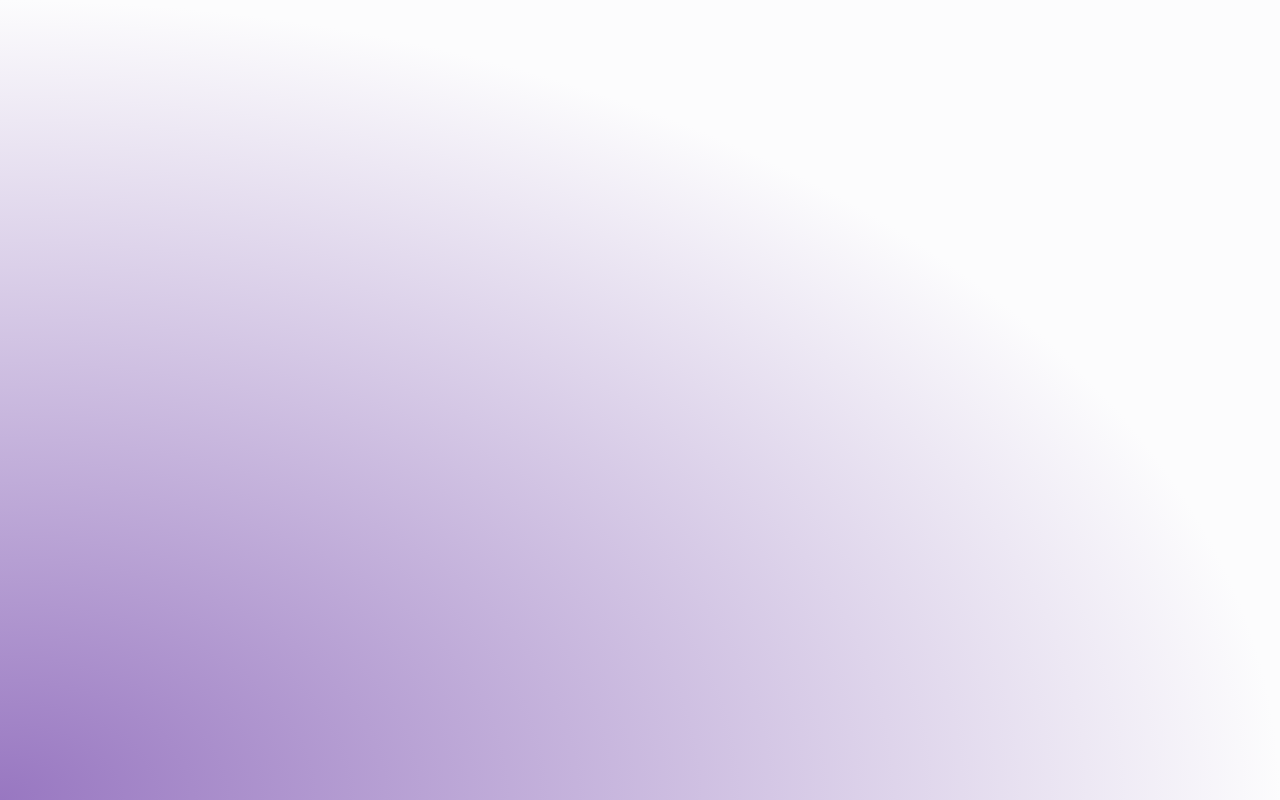
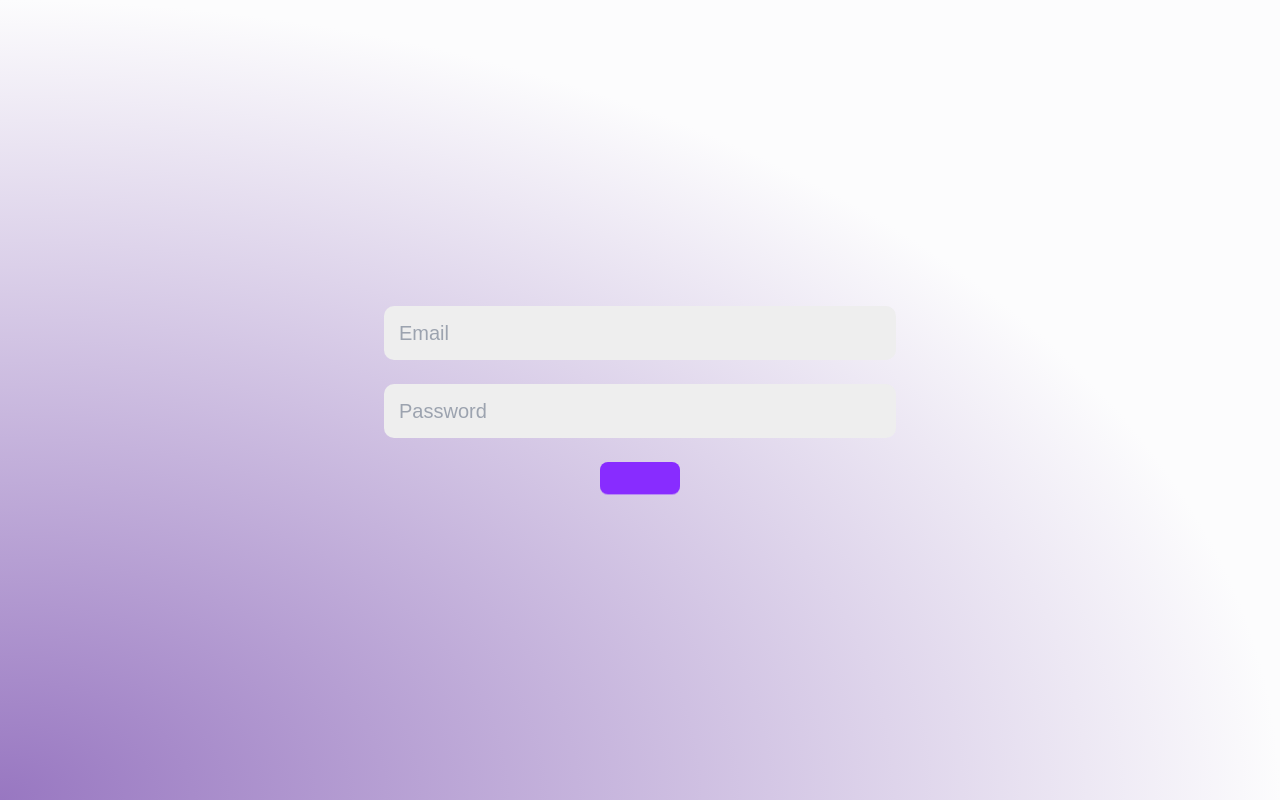
Before and after one commit to Dikshit-Kapoor/react-chatbot, a React (Vite) app: page /sign-in in a window 1280 px wide. Before the commit this address had no page. Built offline with nearby package versions, Linux system fonts and the light colour scheme.

Commit message:
Adding sign in page

```diff
--- a/src/App.tsx
+++ b/src/App.tsx
@@ -8,7 +8,8 @@ import {
 import { Usercontext } from './context/Authcontext';
 import { UserType } from './types/type';
 import { useState } from 'react';
-import Homeee from './pages/Home';
+import SigninPage from './pages/SigninPage';
+import Home from './pages/Home';
 function App() {
  const [user,setUser]=useState<UserType|null>(null)
 
@@ -17,7 +18,8 @@ function App() {
       <Router>
       <Usercontext.Provider value={{ user, setUser }}>
         <Routes>
-          <Route path="/" element={<Homeee/>}/>
+          <Route path="/" element={<Home/>}/>
+          <Route path="sign-in" element={<SigninPage/>}/>
           <Route path="/chat" element={<Chat/>}/>
         </Routes>
         </Usercontext.Provider>
--- a/src/components/AuthForm.tsx
+++ b/src/components/AuthForm.tsx
@@ -2,11 +2,79 @@ import { useState } from "react";
 import { Link,useNavigate } from "react-router-dom";
 import styles from '../styles/authForm.module.css';
 
-const AuthForm=()=>{
+interface AuthFormProps {
+    mode: "signin" | "register";
+    title: string;
+    buttonText: string;
+    linkUrl: string;
+    linkText: string;
+  }
+
+  const initialFormState = {
+    email: "",
+    password: "",
+    name: ""
+  };
+
+const AuthForm=({mode,title,buttonText,linkUrl,linkText}:AuthFormProps)=>{
+
+    const [formState, setFormState] = useState(initialFormState);
+    const navigate = useNavigate();
+
+    const handleSubmit = async (event: React.FormEvent<HTMLFormElement>) => {
+      event.preventDefault();
+
+      navigate("/");
+    };
     return(
-        <div>
 
-        </div>
+<form onSubmit={handleSubmit} className={styles.formContainer}>
+      <h1 className={styles.authTitle}>{title}</h1>
+      <input
+        type="email"
+        placeholder="Email"
+        value={formState.email}
+        onChange={(event) =>
+          setFormState((prevState) => ({
+            ...prevState,
+            email: event.target.value
+          }))
+        }
+      />
+      <input
+        type="password"
+        placeholder="Password"
+        value={formState.password}
+        onChange={(event) =>
+          setFormState((prevState) => ({
+            ...prevState,
+            password: event.target.value
+          }))
+        }
+      />
+      {mode === "register" && (
+        <>
+          <input
+            type="text"
+            placeholder="Name"
+            value={formState.name}
+            onChange={(event) =>
+              setFormState((prevState) => ({
+                ...prevState,
+                name: event.target.value
+              }))
+            }
+          />
+        </>
+      )}
+      <button type="submit" className="ctaLink">
+        {buttonText}
+      </button>
+
+      <Link to={linkUrl} className={styles.iconLink}>
+        {linkText}
+      </Link>
+    </form>
     )
 }
 
--- a/src/pages/SigninPage.tsx
+++ b/src/pages/SigninPage.tsx
@@ -4,7 +4,8 @@ import AuthForm from "../components/AuthForm";
 const SigninPage=()=>{
     return(
         <Layout>
-            <div>
+            <div className="authContainer">
+               <AuthForm mode="signin" title="" buttonText="" linkUrl="" linkText=""/>
 
             </div>
         </Layout>
```
